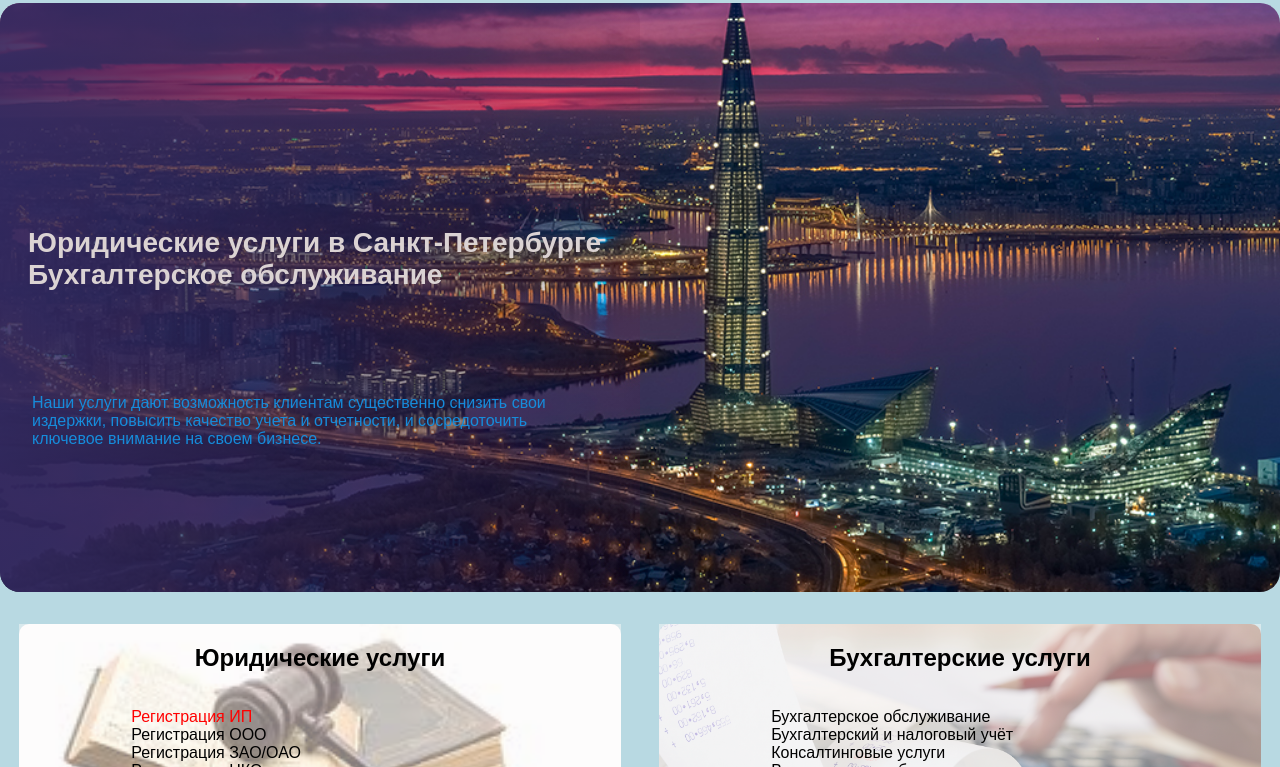
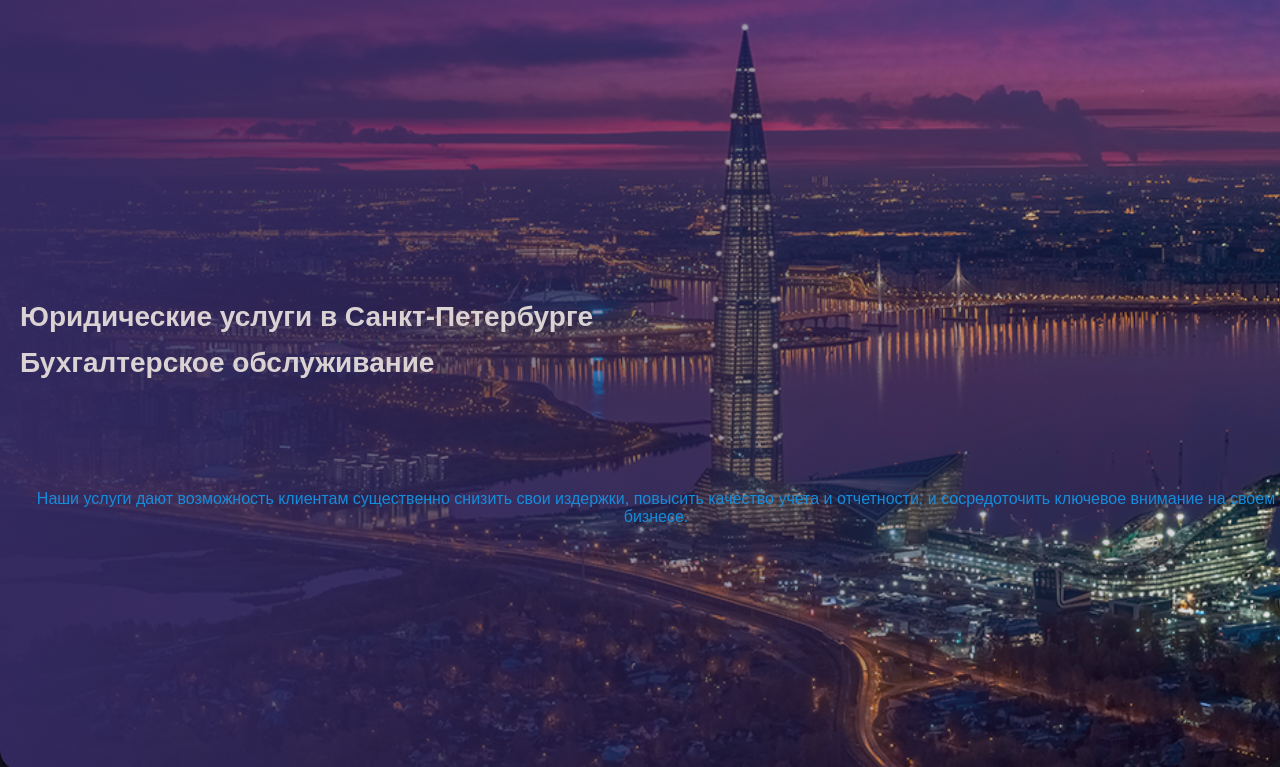
Before and after one commit to VadimVic/Integral_consult, a plain HTML site: page www/index.html in a window 1280 px wide. Shown: the part 150-917 px from the top of the page. Drawn offline with Linux system fonts and the light colour scheme.

Commit message:
растянул main_content на весь экран

```diff
--- a/src/styles/blocks/_main_content.scss
+++ b/src/styles/blocks/_main_content.scss
@@ -1,29 +1,63 @@
+// .main_content {
+//     background-image: url(../images/integral/12.jpg );
+//     // display: flex;
+//     // flex-direction: column;
+//     background-position: right ;
+//     background-repeat: no-repeat;
+//     background-size: cover ;
+//     border-radius: 20px;
+
+// }
+
+// .main_wrap {
+//     width: 50%;
+//     background: linear-gradient( to right, rgba(52, 42, 97, .9), rgba(104, 16, 63, 0.1));
+//     border-radius: 20px;
+
+// }
+
+// .main_content h1 {
+//     padding-left: 1em;
+//     padding-top: 8em ;
+//     // max-width: 27em;
+// }
+
+// .main_content .main_text {
+//     max-width: 90%;
+//     padding: 5em 0 9em 2em;
+//     color: rgb(22, 140, 219);
+// }
+
 .main_content {
-    background-image: url(../images/integral/12.jpg );
-    // display: flex;
-    // flex-direction: column;
-    background-position: right ;
-    background-repeat: no-repeat;
-    background-size: cover ;
-    border-radius: 20px;
+    background-size: cover;
+    background-position: top;
+    text-align: center;
+  }
 
-}
-
-.main_wrap {
-    width: 50%;
-    background: linear-gradient( to right, rgba(52, 42, 97, .9), rgba(104, 16, 63, 0.1));
-    border-radius: 20px;
-
-}
-
-.main_content h1 {
-    padding-left: 1em;
-    padding-top: 8em ;
-    // max-width: 27em;
-}
-
-.main_content p {
-    max-width: 90%;
+  .main_text {
+    margin: 0 auto;
+    max-width: 100%;
     padding: 5em 0 9em 2em;
     color: rgb(22, 140, 219);
-}
+  }
+
+  .main_wrap {
+    padding-top: 100px;
+    padding-bottom: 100px;
+    display: flex;
+    flex-direction: column;
+    justify-content: center;
+    width: 100%;
+    background: linear-gradient( to right, rgba(52, 42, 97, .95), rgba(104, 16, 63, 0.1));
+    border-radius: 20px;
+  }
+
+  .main-title {
+    max-width: 50%;
+    padding-top: 191px;
+    padding-left: 20px;
+    line-height: 46.18px;
+    color: rgb(219, 211, 211);
+    font-size: 28px;
+    text-align: left;
+  }
--- a/src/styles/blocks/_services.scss
+++ b/src/styles/blocks/_services.scss
@@ -1,4 +1,4 @@
-.services {
+.services .container{
     display: flex;
     flex-wrap: wrap;
     justify-content: space-around;
--- a/src/styles/common/_layout.scss
+++ b/src/styles/common/_layout.scss
@@ -12,11 +12,11 @@
     margin: 0 auto;
   }
 
-  .h1 {
-    color: rgb(219, 211, 211);
-    font-size: 28px;
+  // h1 {
+  //   color: rgb(219, 211, 211);
+  //   font-size: 28px;
 
-  }
+  // }
 
   .h2 {
 
--- a/www/index.html
+++ b/www/index.html
@@ -61,18 +61,32 @@
     </header>
     <main class="main">
 
-        <div class="container">
+        <!-- <div class="container"> -->
 
-            <section class="main_content" >
+            <!-- <section class="main_content" >
                 <div class="main_wrap">
 
                 <h1 class="h1">Юридические услуги в Санкт-Петербурге
                     Бухгалтерское обслуживание</h1>
-                <p>
+                <p class="main_text">
                     Наши услуги дают возможность клиентам существенно снизить свои издержки, повысить качество учета и отчетности, и сосредоточить ключевое внимание на своем бизнесе.
                 </p>
+
             </div>
 
+            </section> -->
+
+            <section class="main_content" style="background-image: url(images/integral/12.jpg); ">
+
+                <div class="main_wrap">
+
+                  <div class="container">
+                    <h1 class="main-title">Юридические услуги в Санкт-Петербурге
+                        Бухгалтерское обслуживание</h1>
+
+                    <p class="main_text">Наши услуги дают возможность клиентам существенно снизить свои издержки, повысить качество учета и отчетности, и сосредоточить ключевое внимание на своем бизнесе.</p>
+                  </div>
+                </div>
               </section>
 
             <section class="slider">
@@ -81,7 +95,9 @@
 
             <section class="services">
 
-                <section class="lawyer services_box" style="background-image: url(images/urist.jpg);">
+                <div class="container">
+
+                    <section class="lawyer services_box" style="background-image: url(images/urist.jpg); ">
 
                         <div class="services_bgr" style="background: rgba(251, 250, 250, 0.5); ">
 
@@ -166,7 +182,7 @@
                         </div>
 
                     </section>
-
+                </div>
             </section>
 
             <section class="promo">
@@ -240,7 +256,7 @@
 
             </section>
 
-        </div>
+        <!-- </div> -->
 
     </main>
 
```
Also changed, not shown: www/style/style.css. Lines whose indentation alone changed are shown as unchanged.
